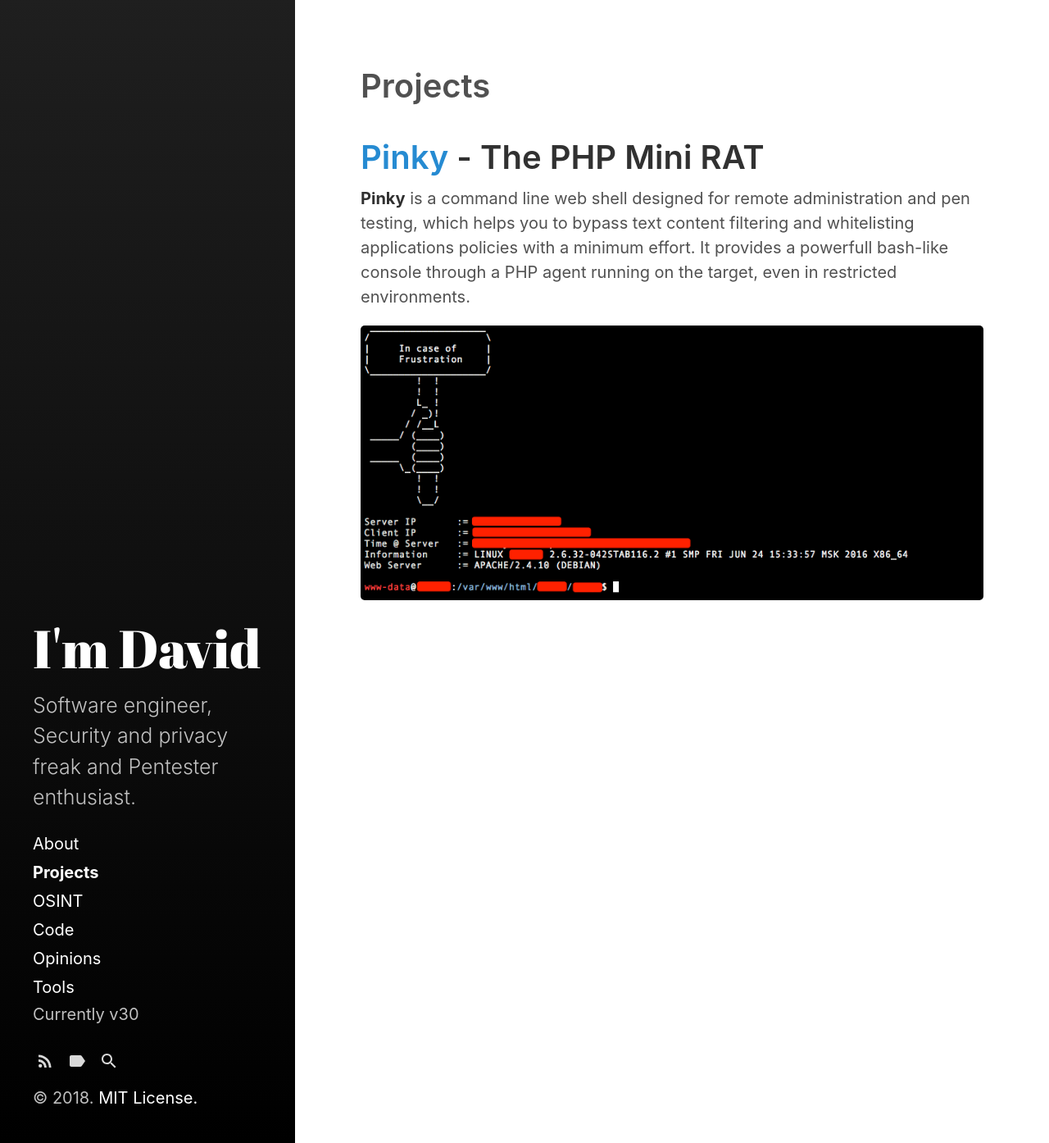
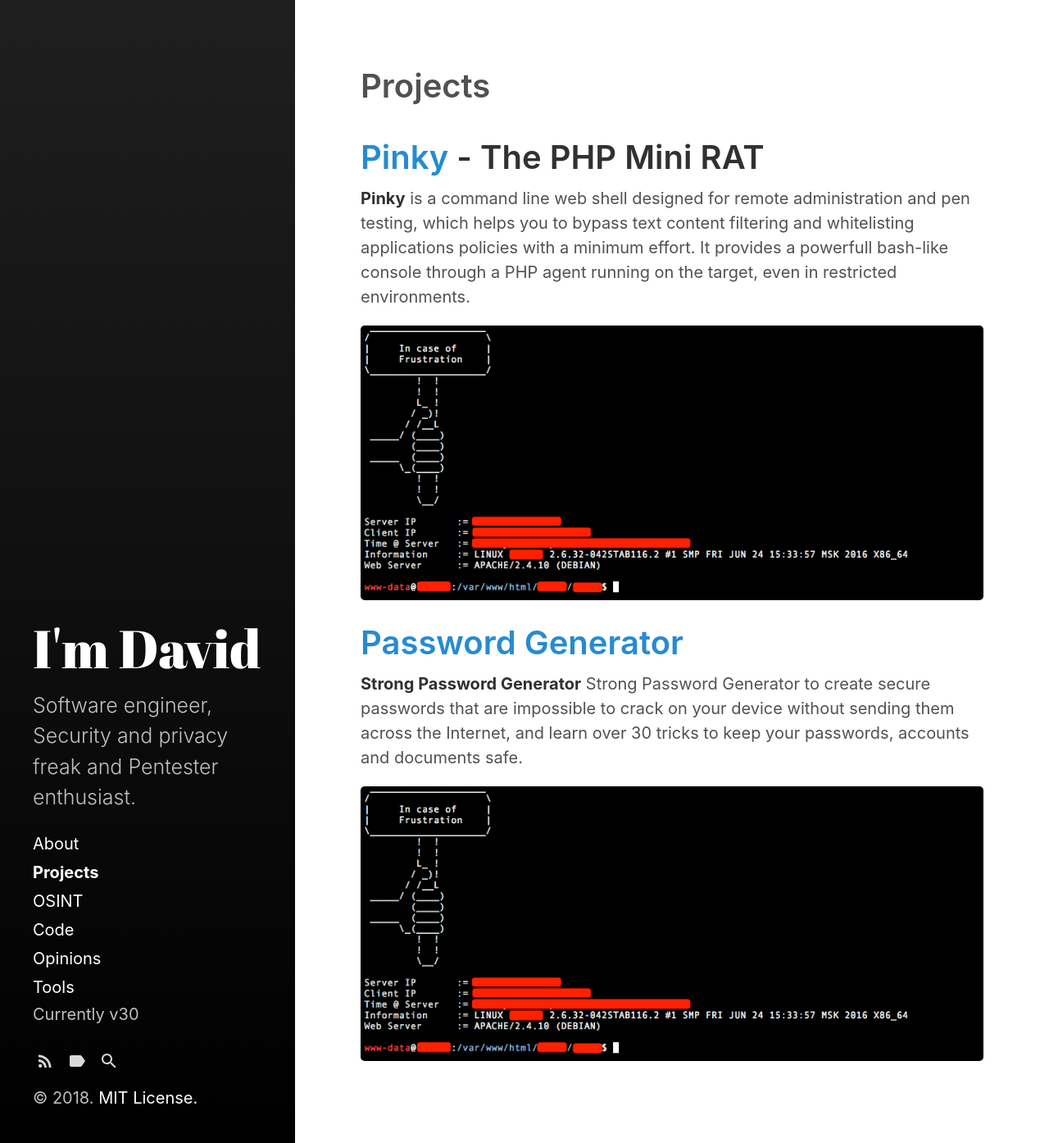
Before and after one commit to davidtavarez/davidtavarez.github.io, a Jekyll site: the page built from projects.md, in a window 1280 px wide. Shown: the whole page at 82% size. Built offline with Jekyll 4.4.1, drawn with Linux system fonts in a browser that asks for light colours.

Commit message:
adding another project

```diff
--- a/projects.md
+++ b/projects.md
@@ -11,6 +11,14 @@
 
 ![Pinky v2][pinky-screenshot]
 
+# [Password Generator][passwords-page]
+
+**Strong Password Generator** Strong Password Generator to create secure passwords that are impossible to crack on your device without sending them across the Internet, and learn over 30 tricks to keep your passwords, accounts and documents safe.
+
+![Password Generator][pinky-screenshot]
+
 [pinky-screenshot]: https://raw.githubusercontent.com/davidtavarez/davidtavarez.github.io/master/_images/pinky_connected.png
+[pinky-page]: https://davidtavarez.github.io/pinky/
 
-[pinky-page]: https://davidtavarez.github.io/pinky/
+[passwords-screenshot]: https://raw.githubusercontent.com/davidtavarez/davidtavarez.github.io/master/_images/passwords_random.png
+[passwords-page]: https://davidtavarez.github.io/passwords/
```
